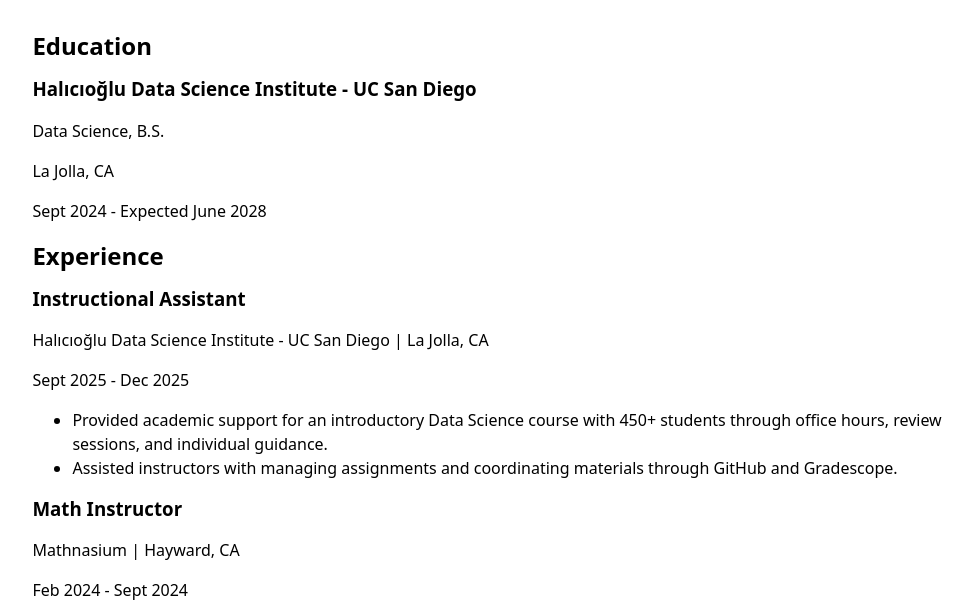
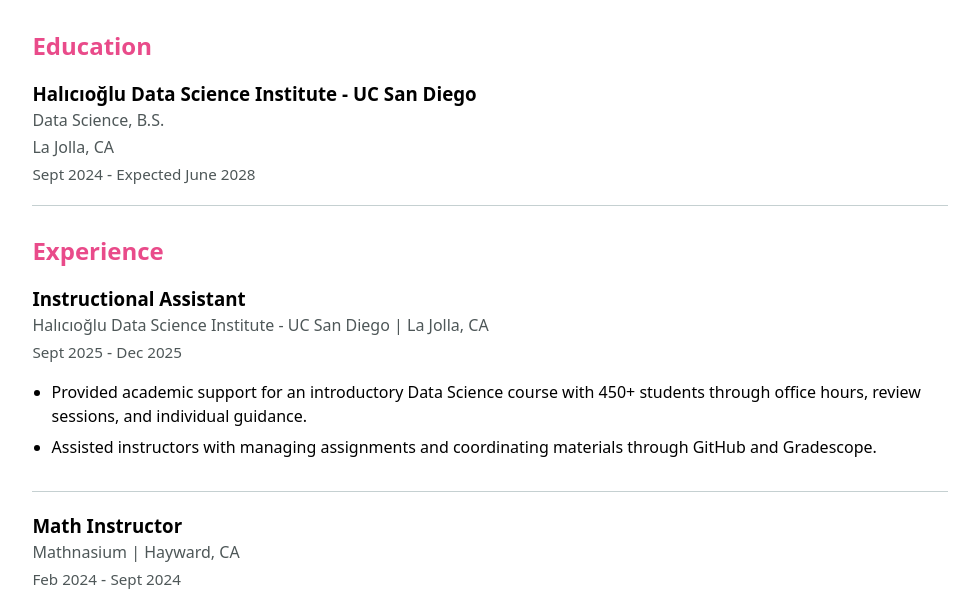
Before and after one commit to jazelytong/portfolio, a plain HTML site: page resume/index.html in a window 1280 px wide. Shown: the part 188-799 px from the top of the page, without its empty margins (150-1129 px from the left). Drawn offline with Linux system fonts and the light colour scheme.

Commit message:
style cv

```diff
--- a/style.css
+++ b/style.css
@@ -88,3 +88,40 @@ h1, h2, h3, h4, h5, h6 {
   line-height: 1.1;
   text-wrap: balance;
 }
+
+section {
+  margin-block: 2em;
+}
+
+section h2 {
+  color: var(--color-accent);
+  margin-bottom: 0.5em;
+}
+
+section article {
+  margin-block: 1.5em;
+  padding-bottom: 1em;
+  border-bottom: 1px solid oklch(85% 3% 200);
+}
+
+article h3 {
+  margin-bottom: 0.2em;
+}
+
+article header p {
+  margin: 0.2em 0;
+  color: oklch(45% 3% 200);
+}
+
+time {
+  color: oklch(45% 3% 200);
+  font-size: 0.95em;
+}
+
+ul {
+  padding-left: 1.2em;
+}
+
+li {
+  margin-block: 0.4em;
+}
```
